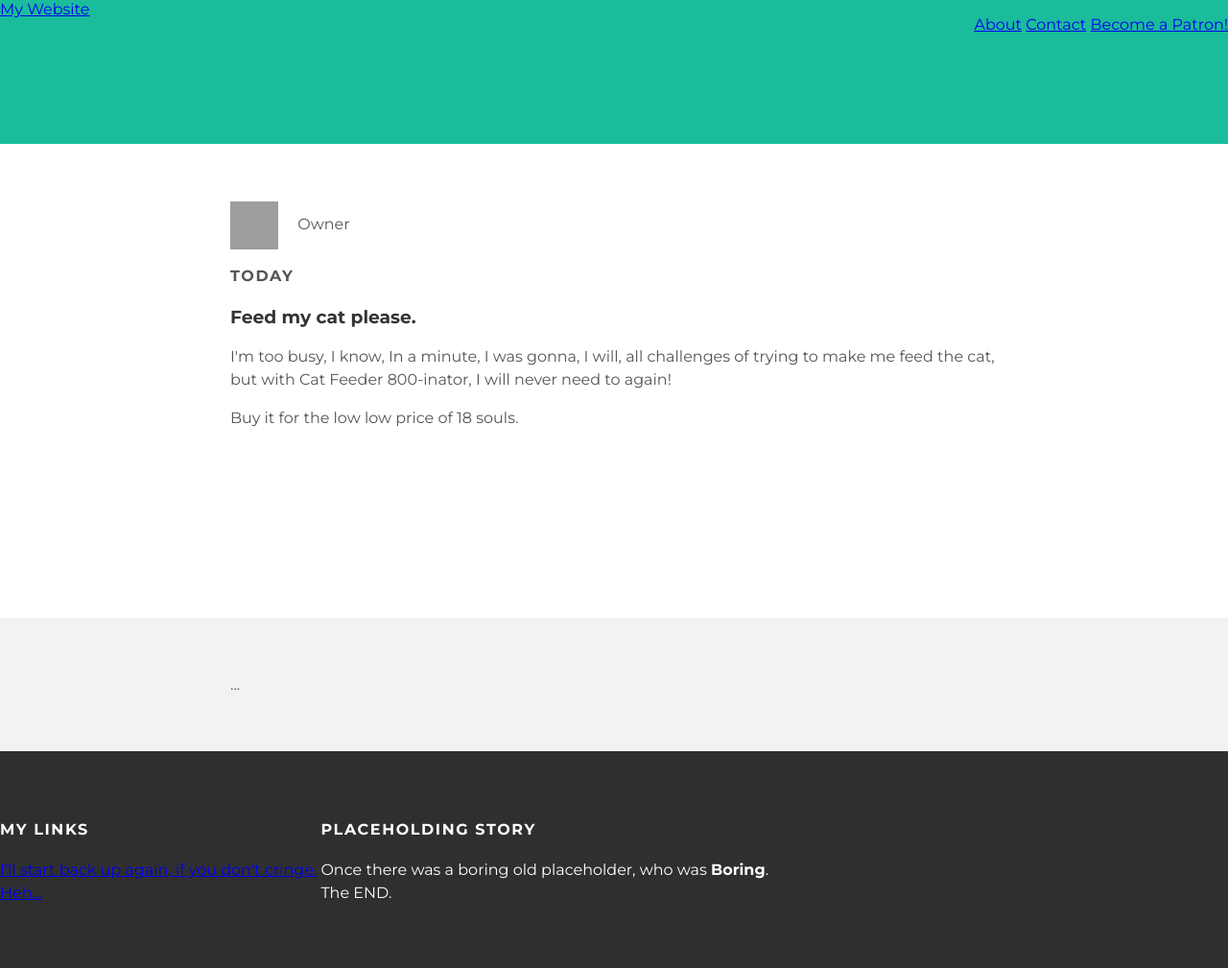
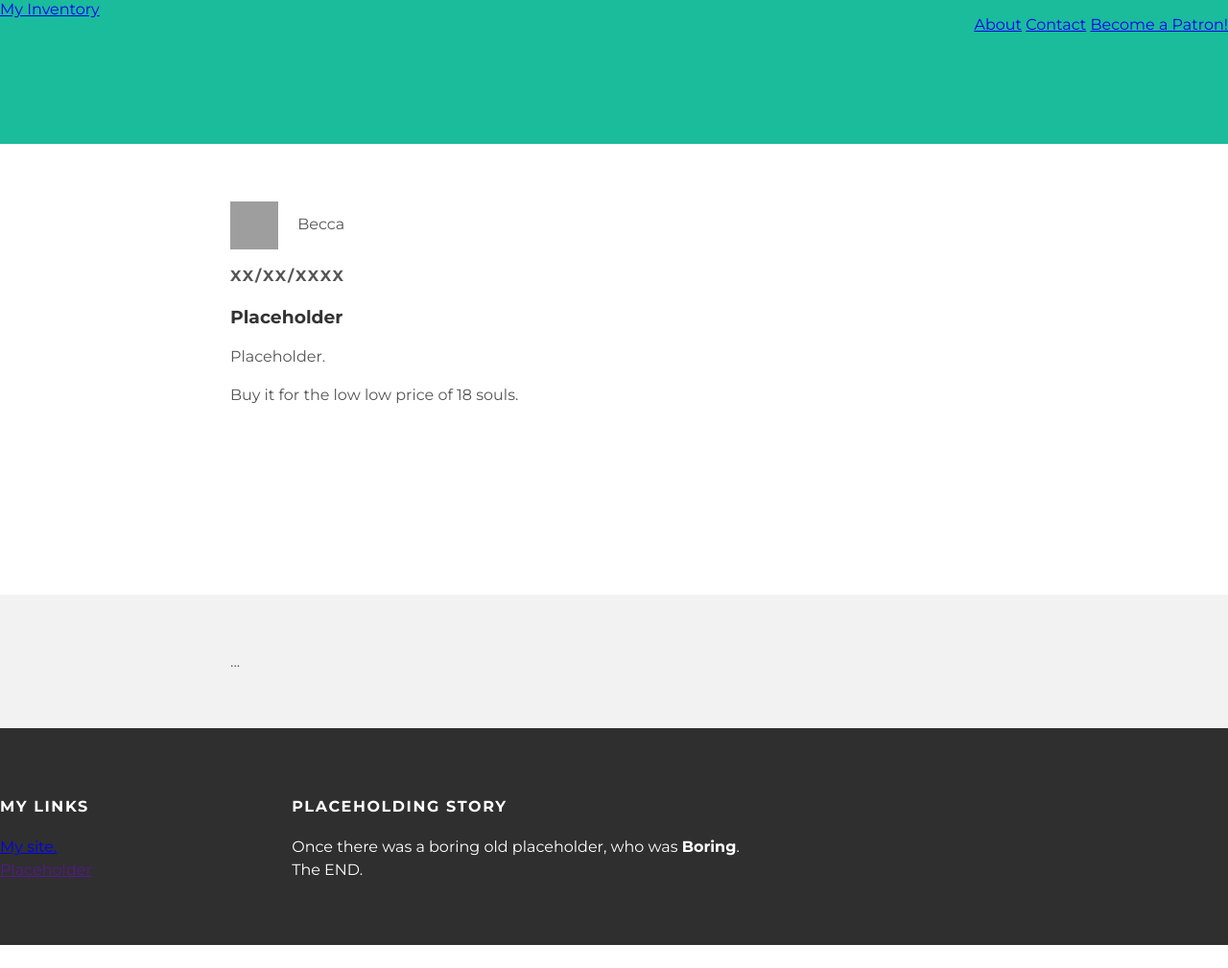
Before and after one commit to ShatteringNinja/BeccasFancyNails.github.io, a plain HTML site: page index.html in a window 1280 px wide. Shown: the whole page at 96% size. After the commit the page ends 985 px from the top, so only its background shows below. Drawn offline with Linux system fonts and the light colour scheme; grey boxes are pictures that could not be loaded.

Commit message:
Update index.html

```diff
--- a/index.html
+++ b/index.html
@@ -1,7 +1,7 @@
 <!<!DOCTYPE html>
 <html>
  <head>
-   <title>My Blog</title>
+   <title>Inventory</title>
    <link rel="stylesheet"
    type="text/css"
    href="styles.css"
@@ -10,11 +10,11 @@
    <div id="header">
      <div class="container">
        <a id="header-title"
-     href="index.html">My Website</a>
+     href="index.html">My Inventory</a>
      <ul id="header-nav">
        <li><a
          href="about.html">About</a></li>
-       <li><a href="mailto:zhicks26@gmail.com">Contact</a></li>
+       <li><a href="mailto:rjhicks05@gmail.com">Contact</a></li>
        <li><a href="https://www.patreon.com/bePatron?u=29513903" data-patreon-widget-type="become-patron-button">Become a Patron!</a><script async src="https://c6.patreon.com/becomePatronButton.bundle.js"></script></li>
      </ul>
    </div>
@@ -24,12 +24,12 @@
     <div class="post">
       <div class="post-author">
         <img src=https://cdn.pixabay.com/photo/2016/11/30/20/58/programming-1873854__340.png>
-        <span>Owner</span>
+        <span>Becca</span>
       </div>
-        <p class="post-date">Today</p>
-        <h3 class="post-title">Feed my cat please.</h3>
+        <p class="post-date">XX/XX/XXXX</p>
+        <h3 class="post-title">Placeholder</h3>
         <div class="post-content">
-          <p> I'm too busy, I know, In a minute, I was gonna, I will, all challenges of trying to make me feed the cat, but with Cat Feeder 800-inator, I will never need to again!
+          <p> Placeholder.
             </p>
 
         <p> Buy it for the low low price of 18 souls.</p>
@@ -55,9 +55,9 @@
      <div class="colum">
        <h4>My Links</h4>
        <p>
-         <a href="https://www.youtube.com/channel/UCpjuNGjnK3aG7j-VN2_dKtg?view_as=subscriber">I'll start back up again, if you don't cringe.</a>
+         <a href="beccasfancynails.com">My site.</a>
          <br>
-         <a href="https://www.roblox.com/users/77261394/profile">Heh...</a>
+         <a href="">Placeholder</a>
          </p>
          </div>
 
```
